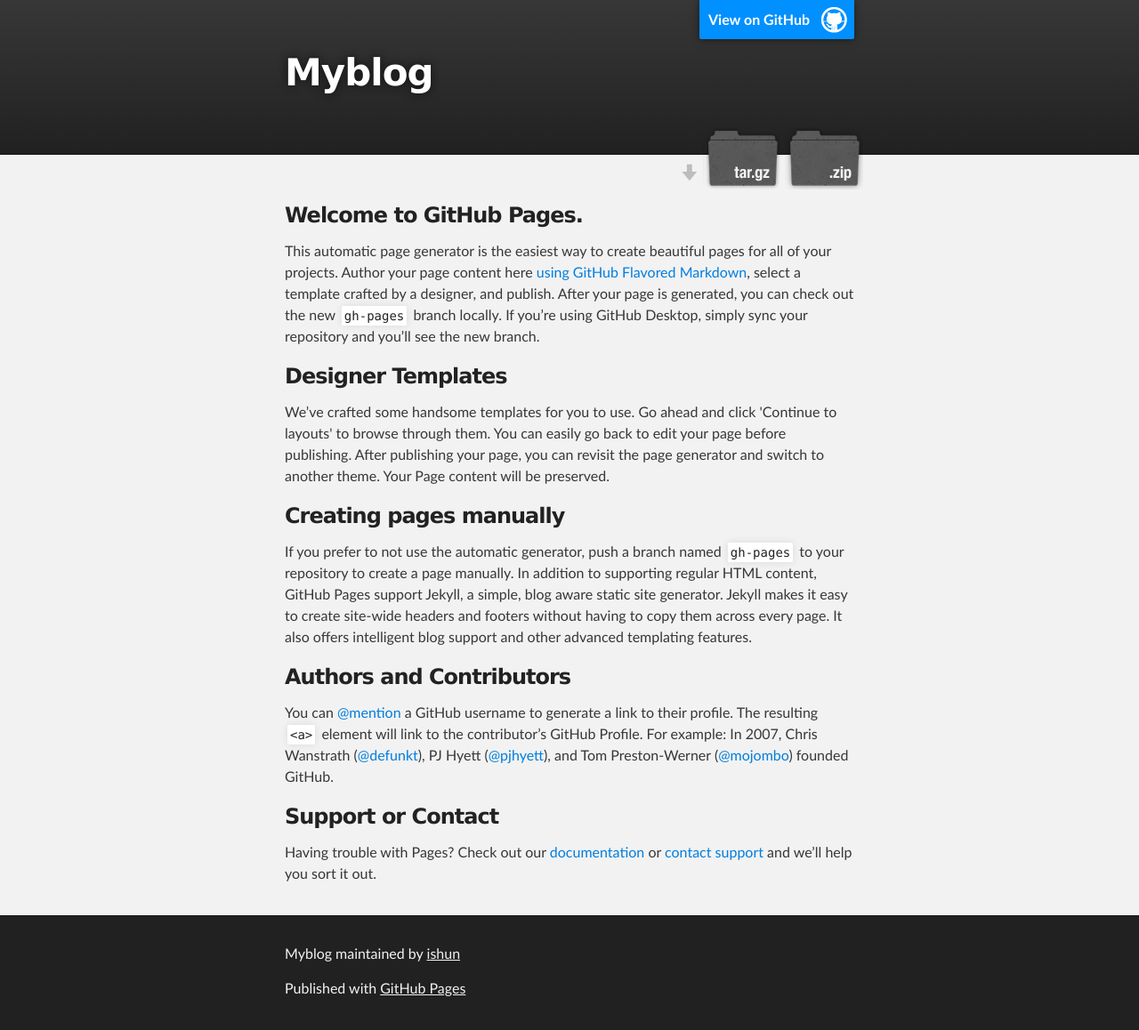
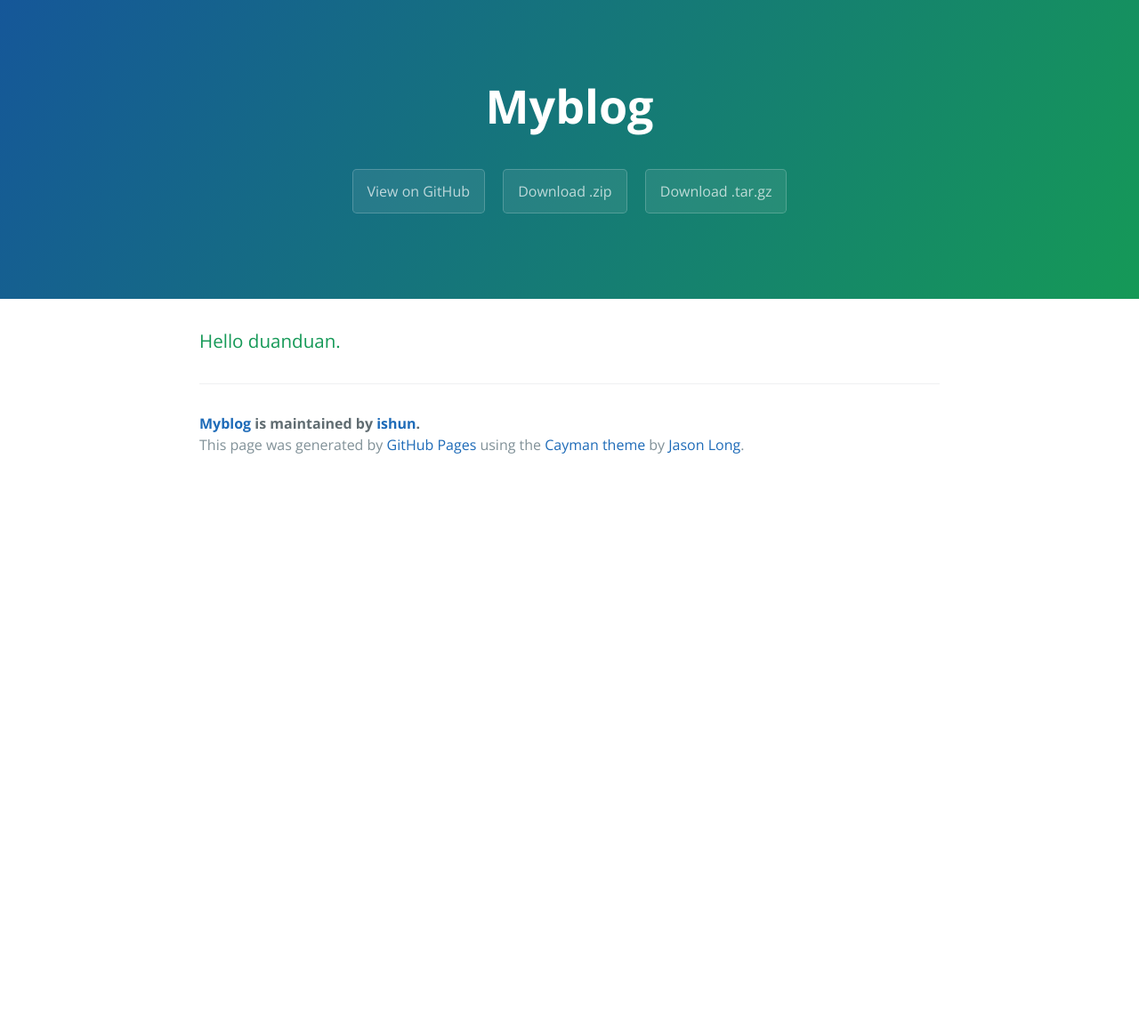
Before and after one commit to ishun/MyBlog, a Jekyll site: the page index.html, which Jekyll copies as it is, in a window 1280 px wide. Shown: the whole page at 89% size. Built offline with Jekyll 4.4.1, drawn with Linux system fonts in a browser that asks for light colours; after the commit the page ends 900 px from its top, so only the background shows below that.

```diff
--- a/index.html
+++ b/index.html
@@ -1,71 +1,34 @@
 <!DOCTYPE html>
-<html>
+<html lang="en-us">
+  <head>
+    <meta charset="UTF-8">
+    <title>Myblog by ishun</title>
+    <meta name="viewport" content="width=device-width, initial-scale=1">
+    <link rel="stylesheet" type="text/css" href="stylesheets/normalize.css" media="screen">
+    <link href='https://fonts.googleapis.com/css?family=Open+Sans:400,700' rel='stylesheet' type='text/css'>
+    <link rel="stylesheet" type="text/css" href="stylesheets/stylesheet.css" media="screen">
+    <link rel="stylesheet" type="text/css" href="stylesheets/github-light.css" media="screen">
+  </head>
+  <body>
+    <section class="page-header">
+      <h1 class="project-name">Myblog</h1>
+      <h2 class="project-tagline"></h2>
+      <a href="https://github.com/ishun/MyBlog" class="btn">View on GitHub</a>
+      <a href="https://github.com/ishun/MyBlog/zipball/master" class="btn">Download .zip</a>
+      <a href="https://github.com/ishun/MyBlog/tarball/master" class="btn">Download .tar.gz</a>
+    </section>
 
-  <head>
-    <meta charset='utf-8'>
-    <meta http-equiv="X-UA-Compatible" content="chrome=1">
-    <meta name="description" content="Myblog : ">
+    <section class="main-content">
+      <h3>
+<a id="hello-duanduan" class="anchor" href="#hello-duanduan" aria-hidden="true"><span aria-hidden="true" class="octicon octicon-link"></span></a>Hello duanduan.</h3>
 
-    <link rel="stylesheet" type="text/css" media="screen" href="stylesheets/stylesheet.css">
+      <footer class="site-footer">
+        <span class="site-footer-owner"><a href="https://github.com/ishun/MyBlog">Myblog</a> is maintained by <a href="https://github.com/ishun">ishun</a>.</span>
 
-    <title>Myblog</title>
-  </head>
+        <span class="site-footer-credits">This page was generated by <a href="https://pages.github.com">GitHub Pages</a> using the <a href="https://github.com/jasonlong/cayman-theme">Cayman theme</a> by <a href="https://twitter.com/jasonlong">Jason Long</a>.</span>
+      </footer>
 
-  <body>
-
-    <!-- HEADER -->
-    <div id="header_wrap" class="outer">
-        <header class="inner">
-          <a id="forkme_banner" href="https://github.com/ishun/MyBlog">View on GitHub</a>
-
-          <h1 id="project_title">Myblog</h1>
-          <h2 id="project_tagline"></h2>
-
-            <section id="downloads">
-              <a class="zip_download_link" href="https://github.com/ishun/MyBlog/zipball/master">Download this project as a .zip file</a>
-              <a class="tar_download_link" href="https://github.com/ishun/MyBlog/tarball/master">Download this project as a tar.gz file</a>
-            </section>
-        </header>
-    </div>
-
-    <!-- MAIN CONTENT -->
-    <div id="main_content_wrap" class="outer">
-      <section id="main_content" class="inner">
-        <h3>
-<a id="welcome-to-github-pages" class="anchor" href="#welcome-to-github-pages" aria-hidden="true"><span aria-hidden="true" class="octicon octicon-link"></span></a>Welcome to GitHub Pages.</h3>
-
-<p>This automatic page generator is the easiest way to create beautiful pages for all of your projects. Author your page content here <a href="https://guides.github.com/features/mastering-markdown/">using GitHub Flavored Markdown</a>, select a template crafted by a designer, and publish. After your page is generated, you can check out the new <code>gh-pages</code> branch locally. If you’re using GitHub Desktop, simply sync your repository and you’ll see the new branch.</p>
-
-<h3>
-<a id="designer-templates" class="anchor" href="#designer-templates" aria-hidden="true"><span aria-hidden="true" class="octicon octicon-link"></span></a>Designer Templates</h3>
-
-<p>We’ve crafted some handsome templates for you to use. Go ahead and click 'Continue to layouts' to browse through them. You can easily go back to edit your page before publishing. After publishing your page, you can revisit the page generator and switch to another theme. Your Page content will be preserved.</p>
-
-<h3>
-<a id="creating-pages-manually" class="anchor" href="#creating-pages-manually" aria-hidden="true"><span aria-hidden="true" class="octicon octicon-link"></span></a>Creating pages manually</h3>
-
-<p>If you prefer to not use the automatic generator, push a branch named <code>gh-pages</code> to your repository to create a page manually. In addition to supporting regular HTML content, GitHub Pages support Jekyll, a simple, blog aware static site generator. Jekyll makes it easy to create site-wide headers and footers without having to copy them across every page. It also offers intelligent blog support and other advanced templating features.</p>
-
-<h3>
-<a id="authors-and-contributors" class="anchor" href="#authors-and-contributors" aria-hidden="true"><span aria-hidden="true" class="octicon octicon-link"></span></a>Authors and Contributors</h3>
-
-<p>You can <a href="https://help.github.com/articles/basic-writing-and-formatting-syntax/#mentioning-users-and-teams" class="user-mention">@mention</a> a GitHub username to generate a link to their profile. The resulting <code>&lt;a&gt;</code> element will link to the contributor’s GitHub Profile. For example: In 2007, Chris Wanstrath (<a href="https://github.com/defunkt" class="user-mention">@defunkt</a>), PJ Hyett (<a href="https://github.com/pjhyett" class="user-mention">@pjhyett</a>), and Tom Preston-Werner (<a href="https://github.com/mojombo" class="user-mention">@mojombo</a>) founded GitHub.</p>
-
-<h3>
-<a id="support-or-contact" class="anchor" href="#support-or-contact" aria-hidden="true"><span aria-hidden="true" class="octicon octicon-link"></span></a>Support or Contact</h3>
-
-<p>Having trouble with Pages? Check out our <a href="https://help.github.com/pages">documentation</a> or <a href="https://github.com/contact">contact support</a> and we’ll help you sort it out.</p>
-      </section>
-    </div>
-
-    <!-- FOOTER  -->
-    <div id="footer_wrap" class="outer">
-      <footer class="inner">
-        <p class="copyright">Myblog maintained by <a href="https://github.com/ishun">ishun</a></p>
-        <p>Published with <a href="https://pages.github.com">GitHub Pages</a></p>
-      </footer>
-    </div>
-
+    </section>
 
 
   </body>
--- a/stylesheets/stylesheet.css
+++ b/stylesheets/stylesheet.css
@@ -1,425 +1,245 @@
-/*******************************************************************************
-Slate Theme for GitHub Pages
-by Jason Costello, @jsncostello
-*******************************************************************************/
-
-@import url(github-light.css);
-
-/*******************************************************************************
-MeyerWeb Reset
-*******************************************************************************/
-
-html, body, div, span, applet, object, iframe,
-h1, h2, h3, h4, h5, h6, p, blockquote, pre,
-a, abbr, acronym, address, big, cite, code,
-del, dfn, em, img, ins, kbd, q, s, samp,
-small, strike, strong, sub, sup, tt, var,
-b, u, i, center,
-dl, dt, dd, ol, ul, li,
-fieldset, form, label, legend,
-table, caption, tbody, tfoot, thead, tr, th, td,
-article, aside, canvas, details, embed,
-figure, figcaption, footer, header, hgroup,
-menu, nav, output, ruby, section, summary,
-time, mark, audio, video {
-  margin: 0;
-  padding: 0;
-  border: 0;
-  font: inherit;
-  vertical-align: baseline;
-}
-
-/* HTML5 display-role reset for older browsers */
-article, aside, details, figcaption, figure,
-footer, header, hgroup, menu, nav, section {
-  display: block;
-}
-
-ol, ul {
-  list-style: none;
-}
-
-table {
-  border-collapse: collapse;
-  border-spacing: 0;
-}
-
-/*******************************************************************************
-Theme Styles
-*******************************************************************************/
+* {
+  box-sizing: border-box; }
 
 body {
-  box-sizing: border-box;
-  color:#373737;
-  background: #212121;
+  padding: 0;
+  margin: 0;
+  font-family: "Open Sans", "Helvetica Neue", Helvetica, Arial, sans-serif;
   font-size: 16px;
-  font-family: 'Myriad Pro', Calibri, Helvetica, Arial, sans-serif;
   line-height: 1.5;
-  -webkit-font-smoothing: antialiased;
-}
-
-h1, h2, h3, h4, h5, h6 {
-  margin: 10px 0;
-  font-weight: 700;
-  color:#222222;
-  font-family: 'Lucida Grande', 'Calibri', Helvetica, Arial, sans-serif;
-  letter-spacing: -1px;
-}
-
-h1 {
-  font-size: 36px;
-  font-weight: 700;
-}
-
-h2 {
-  padding-bottom: 10px;
-  font-size: 32px;
-  background: url('../images/bg_hr.png') repeat-x bottom;
-}
-
-h3 {
-  font-size: 24px;
-}
-
-h4 {
-  font-size: 21px;
-}
-
-h5 {
-  font-size: 18px;
-}
-
-h6 {
-  font-size: 16px;
-}
-
-p {
-  margin: 10px 0 15px 0;
-}
-
-footer p {
-  color: #f2f2f2;
-}
+  color: #606c71; }
 
 a {
+  color: #1e6bb8;
+  text-decoration: none; }
+  a:hover {
+    text-decoration: underline; }
+
+.btn {
+  display: inline-block;
+  margin-bottom: 1rem;
+  color: rgba(255, 255, 255, 0.7);
+  background-color: rgba(255, 255, 255, 0.08);
+  border-color: rgba(255, 255, 255, 0.2);
+  border-style: solid;
+  border-width: 1px;
+  border-radius: 0.3rem;
+  transition: color 0.2s, background-color 0.2s, border-color 0.2s; }
+  .btn + .btn {
+    margin-left: 1rem; }
+
+.btn:hover {
+  color: rgba(255, 255, 255, 0.8);
   text-decoration: none;
-  color: #007edf;
-  text-shadow: none;
+  background-color: rgba(255, 255, 255, 0.2);
+  border-color: rgba(255, 255, 255, 0.3); }
 
-  transition: color 0.5s ease;
-  transition: text-shadow 0.5s ease;
-  -webkit-transition: color 0.5s ease;
-  -webkit-transition: text-shadow 0.5s ease;
-  -moz-transition: color 0.5s ease;
-  -moz-transition: text-shadow 0.5s ease;
-  -o-transition: color 0.5s ease;
-  -o-transition: text-shadow 0.5s ease;
-  -ms-transition: color 0.5s ease;
-  -ms-transition: text-shadow 0.5s ease;
-}
+@media screen and (min-width: 64em) {
+  .btn {
+    padding: 0.75rem 1rem; } }
 
-a:hover, a:focus {text-decoration: underline;}
+@media screen and (min-width: 42em) and (max-width: 64em) {
+  .btn {
+    padding: 0.6rem 0.9rem;
+    font-size: 0.9rem; } }
 
-footer a {
-  color: #F2F2F2;
-  text-decoration: underline;
-}
+@media screen and (max-width: 42em) {
+  .btn {
+    display: block;
+    width: 100%;
+    padding: 0.75rem;
+    font-size: 0.9rem; }
+    .btn + .btn {
+      margin-top: 1rem;
+      margin-left: 0; } }
 
-em {
-  font-style: italic;
-}
+.page-header {
+  color: #fff;
+  text-align: center;
+  background-color: #159957;
+  background-image: linear-gradient(120deg, #155799, #159957); }
 
-strong {
-  font-weight: bold;
-}
+@media screen and (min-width: 64em) {
+  .page-header {
+    padding: 5rem 6rem; } }
 
-img {
-  position: relative;
-  margin: 0 auto;
-  max-width: 739px;
-  padding: 5px;
-  margin: 10px 0 10px 0;
-  border: 1px solid #ebebeb;
+@media screen and (min-width: 42em) and (max-width: 64em) {
+  .page-header {
+    padding: 3rem 4rem; } }
 
-  box-shadow: 0 0 5px #ebebeb;
-  -webkit-box-shadow: 0 0 5px #ebebeb;
-  -moz-box-shadow: 0 0 5px #ebebeb;
-  -o-box-shadow: 0 0 5px #ebebeb;
-  -ms-box-shadow: 0 0 5px #ebebeb;
-}
+@media screen and (max-width: 42em) {
+  .page-header {
+    padding: 2rem 1rem; } }
 
-p img {
+.project-name {
+  margin-top: 0;
+  margin-bottom: 0.1rem; }
+
+@media screen and (min-width: 64em) {
+  .project-name {
+    font-size: 3.25rem; } }
+
+@media screen and (min-width: 42em) and (max-width: 64em) {
+  .project-name {
+    font-size: 2.25rem; } }
+
+@media screen and (max-width: 42em) {
+  .project-name {
+    font-size: 1.75rem; } }
+
+.project-tagline {
+  margin-bottom: 2rem;
+  font-weight: normal;
+  opacity: 0.7; }
+
+@media screen and (min-width: 64em) {
+  .project-tagline {
+    font-size: 1.25rem; } }
+
+@media screen and (min-width: 42em) and (max-width: 64em) {
+  .project-tagline {
+    font-size: 1.15rem; } }
+
+@media screen and (max-width: 42em) {
+  .project-tagline {
+    font-size: 1rem; } }
+
+.main-content :first-child {
+  margin-top: 0; }
+.main-content img {
+  max-width: 100%; }
+.main-content h1, .main-content h2, .main-content h3, .main-content h4, .main-content h5, .main-content h6 {
+  margin-top: 2rem;
+  margin-bottom: 1rem;
+  font-weight: normal;
+  color: #159957; }
+.main-content p {
+  margin-bottom: 1em; }
+.main-content code {
+  padding: 2px 4px;
+  font-family: Consolas, "Liberation Mono", Menlo, Courier, monospace;
+  font-size: 0.9rem;
+  color: #383e41;
+  background-color: #f3f6fa;
+  border-radius: 0.3rem; }
+.main-content pre {
+  padding: 0.8rem;
+  margin-top: 0;
+  margin-bottom: 1rem;
+  font: 1rem Consolas, "Liberation Mono", Menlo, Courier, monospace;
+  color: #567482;
+  word-wrap: normal;
+  background-color: #f3f6fa;
+  border: solid 1px #dce6f0;
+  border-radius: 0.3rem; }
+  .main-content pre > code {
+    padding: 0;
+    margin: 0;
+    font-size: 0.9rem;
+    color: #567482;
+    word-break: normal;
+    white-space: pre;
+    background: transparent;
+    border: 0; }
+.main-content .highlight {
+  margin-bottom: 1rem; }
+  .main-content .highlight pre {
+    margin-bottom: 0;
+    word-break: normal; }
+.main-content .highlight pre, .main-content pre {
+  padding: 0.8rem;
+  overflow: auto;
+  font-size: 0.9rem;
+  line-height: 1.45;
+  border-radius: 0.3rem; }
+.main-content pre code, .main-content pre tt {
   display: inline;
+  max-width: initial;
+  padding: 0;
   margin: 0;
+  overflow: initial;
+  line-height: inherit;
+  word-wrap: normal;
+  background-color: transparent;
+  border: 0; }
+  .main-content pre code:before, .main-content pre code:after, .main-content pre tt:before, .main-content pre tt:after {
+    content: normal; }
+.main-content ul, .main-content ol {
+  margin-top: 0; }
+.main-content blockquote {
+  padding: 0 1rem;
+  margin-left: 0;
+  color: #819198;
+  border-left: 0.3rem solid #dce6f0; }
+  .main-content blockquote > :first-child {
+    margin-top: 0; }
+  .main-content blockquote > :last-child {
+    margin-bottom: 0; }
+.main-content table {
+  display: block;
+  width: 100%;
+  overflow: auto;
+  word-break: normal;
+  word-break: keep-all; }
+  .main-content table th {
+    font-weight: bold; }
+  .main-content table th, .main-content table td {
+    padding: 0.5rem 1rem;
+    border: 1px solid #e9ebec; }
+.main-content dl {
+  padding: 0; }
+  .main-content dl dt {
+    padding: 0;
+    margin-top: 1rem;
+    font-size: 1rem;
+    font-weight: bold; }
+  .main-content dl dd {
+    padding: 0;
+    margin-bottom: 1rem; }
+.main-content hr {
+  height: 2px;
   padding: 0;
-  vertical-align: middle;
-  text-align: center;
-  border: none;
-}
+  margin: 1rem 0;
+  background-color: #eff0f1;
+  border: 0; }
 
-pre, code {
-  width: 100%;
-  color: #222;
-  background-color: #fff;
+@media screen and (min-width: 64em) {
+  .main-content {
+    max-width: 64rem;
+    padding: 2rem 6rem;
+    margin: 0 auto;
+    font-size: 1.1rem; } }
 
-  font-family: Monaco, "Bitstream Vera Sans Mono", "Lucida Console", Terminal, monospace;
-  font-size: 14px;
+@media screen and (min-width: 42em) and (max-width: 64em) {
+  .main-content {
+    padding: 2rem 4rem;
+    font-size: 1.1rem; } }
 
-  border-radius: 2px;
-  -moz-border-radius: 2px;
-  -webkit-border-radius: 2px;
-}
+@media screen and (max-width: 42em) {
+  .main-content {
+    padding: 2rem 1rem;
+    font-size: 1rem; } }
 
-pre {
-  width: 100%;
-  padding: 10px;
-  box-shadow: 0 0 10px rgba(0,0,0,.1);
-  overflow: auto;
-}
+.site-footer {
+  padding-top: 2rem;
+  margin-top: 2rem;
+  border-top: solid 1px #eff0f1; }
 
-code {
-  padding: 3px;
-  margin: 0 3px;
-  box-shadow: 0 0 10px rgba(0,0,0,.1);
-}
+.site-footer-owner {
+  display: block;
+  font-weight: bold; }
 
-pre code {
-  display: block;
-  box-shadow: none;
-}
+.site-footer-credits {
+  color: #819198; }
 
-blockquote {
-  color: #666;
-  margin-bottom: 20px;
-  padding: 0 0 0 20px;
-  border-left: 3px solid #bbb;
-}
+@media screen and (min-width: 64em) {
+  .site-footer {
+    font-size: 1rem; } }
 
+@media screen and (min-width: 42em) and (max-width: 64em) {
+  .site-footer {
+    font-size: 1rem; } }
 
-ul, ol, dl {
-  margin-bottom: 15px
-}
-
-ul {
-  list-style-position: inside;
-  list-style: disc;
-  padding-left: 20px;
-}
-
-ol {
-  list-style-position: inside;
-  list-style: decimal;
-  padding-left: 20px;
-}
-
-dl dt {
-  font-weight: bold;
-}
-
-dl dd {
-  padding-left: 20px;
-  font-style: italic;
-}
-
-dl p {
-  padding-left: 20px;
-  font-style: italic;
-}
-
-hr {
-  height: 1px;
-  margin-bottom: 5px;
-  border: none;
-  background: url('../images/bg_hr.png') repeat-x center;
-}
-
-table {
-  border: 1px solid #373737;
-  margin-bottom: 20px;
-  text-align: left;
- }
-
-th {
-  font-family: 'Lucida Grande', 'Helvetica Neue', Helvetica, Arial, sans-serif;
-  padding: 10px;
-  background: #373737;
-  color: #fff;
- }
-
-td {
-  padding: 10px;
-  border: 1px solid #373737;
- }
-
-form {
-  background: #f2f2f2;
-  padding: 20px;
-}
-
-/*******************************************************************************
-Full-Width Styles
-*******************************************************************************/
-
-.outer {
-  width: 100%;
-}
-
-.inner {
-  position: relative;
-  max-width: 640px;
-  padding: 20px 10px;
-  margin: 0 auto;
-}
-
-#forkme_banner {
-  display: block;
-  position: absolute;
-  top:0;
-  right: 10px;
-  z-index: 10;
-  padding: 10px 50px 10px 10px;
-  color: #fff;
-  background: url('../images/blacktocat.png') #0090ff no-repeat 95% 50%;
-  font-weight: 700;
-  box-shadow: 0 0 10px rgba(0,0,0,.5);
-  border-bottom-left-radius: 2px;
-  border-bottom-right-radius: 2px;
-}
-
-#header_wrap {
-  background: #212121;
-  background: -moz-linear-gradient(top, #373737, #212121);
-  background: -webkit-linear-gradient(top, #373737, #212121);
-  background: -ms-linear-gradient(top, #373737, #212121);
-  background: -o-linear-gradient(top, #373737, #212121);
-  background: linear-gradient(top, #373737, #212121);
-}
-
-#header_wrap .inner {
-  padding: 50px 10px 30px 10px;
-}
-
-#project_title {
-  margin: 0;
-  color: #fff;
-  font-size: 42px;
-  font-weight: 700;
-  text-shadow: #111 0px 0px 10px;
-}
-
-#project_tagline {
-  color: #fff;
-  font-size: 24px;
-  font-weight: 300;
-  background: none;
-  text-shadow: #111 0px 0px 10px;
-}
-
-#downloads {
-  position: absolute;
-  width: 210px;
-  z-index: 10;
-  bottom: -40px;
-  right: 0;
-  height: 70px;
-  background: url('../images/icon_download.png') no-repeat 0% 90%;
-}
-
-.zip_download_link {
-  display: block;
-  float: right;
-  width: 90px;
-  height:70px;
-  text-indent: -5000px;
-  overflow: hidden;
-  background: url(../images/sprite_download.png) no-repeat bottom left;
-}
-
-.tar_download_link {
-  display: block;
-  float: right;
-  width: 90px;
-  height:70px;
-  text-indent: -5000px;
-  overflow: hidden;
-  background: url(../images/sprite_download.png) no-repeat bottom right;
-  margin-left: 10px;
-}
-
-.zip_download_link:hover {
-  background: url(../images/sprite_download.png) no-repeat top left;
-}
-
-.tar_download_link:hover {
-  background: url(../images/sprite_download.png) no-repeat top right;
-}
-
-#main_content_wrap {
-  background: #f2f2f2;
-  border-top: 1px solid #111;
-  border-bottom: 1px solid #111;
-}
-
-#main_content {
-  padding-top: 40px;
-}
-
-#footer_wrap {
-  background: #212121;
-}
-
-
-
-/*******************************************************************************
-Small Device Styles
-*******************************************************************************/
-
-@media screen and (max-width: 480px) {
-  body {
-    font-size:14px;
-  }
-
-  #downloads {
-    display: none;
-  }
-
-  .inner {
-    min-width: 320px;
-    max-width: 480px;
-  }
-
-  #project_title {
-  font-size: 32px;
-  }
-
-  h1 {
-    font-size: 28px;
-  }
-
-  h2 {
-    font-size: 24px;
-  }
-
-  h3 {
-    font-size: 21px;
-  }
-
-  h4 {
-    font-size: 18px;
-  }
-
-  h5 {
-    font-size: 14px;
-  }
-
-  h6 {
-    font-size: 12px;
-  }
-
-  code, pre {
-    min-width: 320px;
-    max-width: 480px;
-    font-size: 11px;
-  }
-
-}
+@media screen and (max-width: 42em) {
+  .site-footer {
+    font-size: 0.9rem; } }
```
Also changed, not shown: params.json (+1 -1 lines), stylesheets/normalize.css (added).
